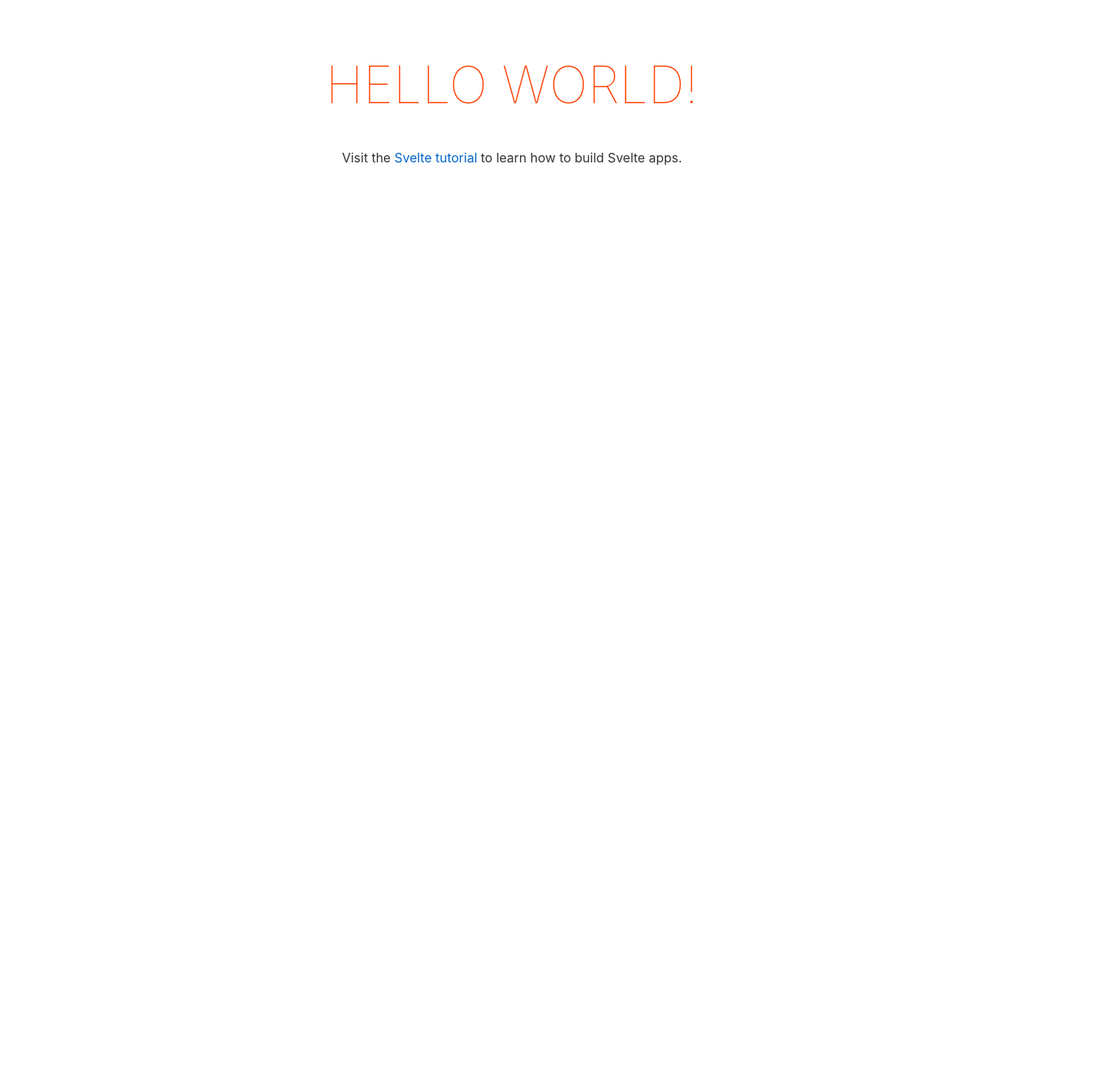
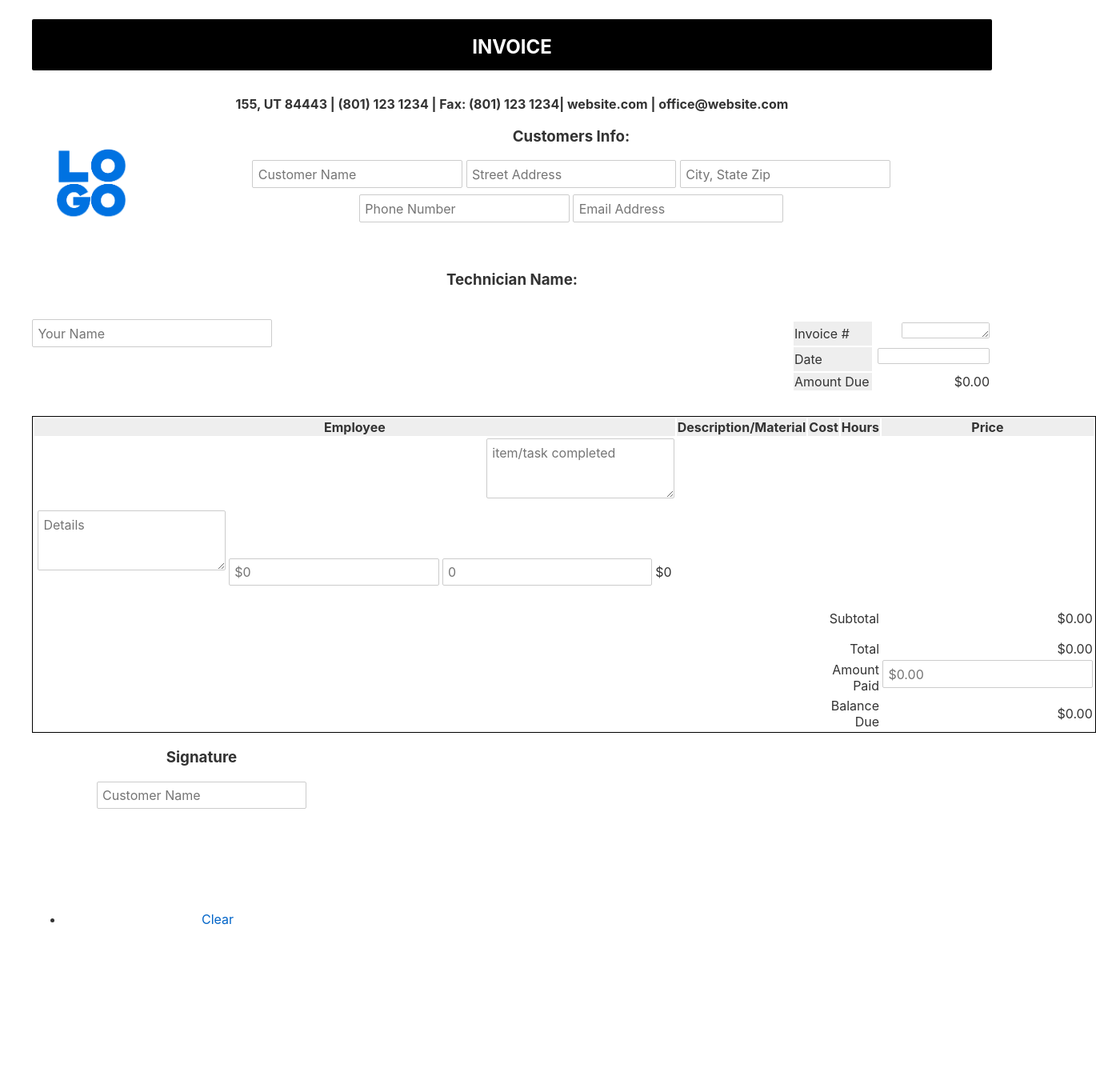
Before and after one commit to fanko89/Final-Project, a Svelte app in the folder my-svelte-app/: page / in a window 1280 px wide. Shown: the top 1365 px of the page at 80% size, 1370 px wide, since content can reach past the window. Before the commit the page ends 800 px from the top, so only its background shows below. Built offline with nearby package versions, Linux system fonts and the light colour scheme.

Commit message:
css and html

```diff
--- a/my-svelte-app/src/App.svelte
+++ b/my-svelte-app/src/App.svelte
@@ -1,8 +1,162 @@
 <script>
-	export let name;
+	export let date;
+	import './lib/styles/styles.css';
+
+
 </script>
 
-<main>
+<main><form class="ui form">
+
+
+
+
+	<div id="page-wrap">
+
+		  <textarea class="header">INVOICE</textarea>
+
+		  <div id="info">
+			<p><strong>155, UT 84443 | (801) 123 1234 | Fax: (801) 123 1234| website.com | office@website.com</strong></p></div>
+
+			<div class="logo">
+				<img id="image" src="/img/logo.png" alt="logo" />
+			  </div>
+
+
+
+
+		  <div id="identity">
+
+		  <h3>Customers Info:</h3>
+
+		<input type="text" textarea id="name" placeholder="Customer Name"  />
+		<input type="text" textarea id="address" placeholder="Street Address" />
+		<input type="text" textarea id="region" placeholder="City, State Zip" />
+		<input type="text" textarea id="phone" placeholder="Phone Number" />
+		<input type="text" textarea id="email" placeholder="Email Address" />
+	</div>
+
+
+	<div style="clear:both"></div>
+
+	<div id="tec">
+  <h3>Technician Name:</h3>
+  <br />
+		  <input type="text" textarea id="tecName"  placeholder="Your Name" />
+
+			  <table id="data">
+				  <tr>
+					  <td class="invoiceNum">Invoice #</td>
+					  <td> <textarea id="randomNumber"></textarea></td>
+				  </tr>
+				  <tr>
+					  <td class="theDate">Date</td>
+					  <td><input type="text" textarea id="date"  placeholder="{date}" /></td>
+				  </tr>
+				  <tr>
+					  <td class="amountDue">Amount Due</td>
+					  <td><div class="due">$0.00</div></td>
+				  </tr>
+			  </table>
+		</div>
+	  <table width="100%" id="items">
+			<tr>
+				<th width="50">Employee</th>
+				<th width="219">Description/Material</th>
+				<th width="46">Cost</th>
+				<th width="46">Hours</th>
+				<th width="46">Price</th>
+			</tr>
+
+		   <tr class="item-row">
+				<td class="item-name"><div class="delete-wpr">
+				  <textarea oninput="auto_grow(this)" rows="3" id="task" textarea="textarea" placeholder="item/task completed"></textarea>
+			  <!-- <a class="delete" href="javascript:;" title="Remove row">X</a></div></td> -->
+				<td class="description"><textarea oninput="auto_grow(this)" rows="3" id="details" textarea="textarea" placeholder="Details"></textarea></td>
+				<td><input type="text" width="70px" textarea class="cost"  placeholder="$0"  /></td>
+				<td><input type="text" width="70px" textarea class="qty" placeholder="0" /></td>
+				<td><span class="price">$0</span></td>
+			</tr>
+
+			<tr id="hiderow">
+			  <!-- <td colspan="5"><a id="addrow" href="javascript:;" title="Add a row"> add a row</a></td> -->
+			</tr>
+
+			<tr>
+				<td height="48" colspan="2" class="blank"></td>
+			  <td colspan="2" class="total-line">Subtotal</td>
+				<td class="total-value"><div id="subtotal">$0.00</div></td>
+			</tr>
+			<tr>
+
+				<td colspan="2" class="blank"></td>
+				<td colspan="2" class="total-line">Total</td>
+				<td class="total-value"><div id="total">$0.00</div></td>
+			</tr>
+			<tr>
+				<td colspan="2" class="blank"></td>
+				<td colspan="2" class="total-line">Amount Paid</td>
+
+				<td width="86" class="total-value"><input type="text" textarea id="paid"  placeholder="$0.00" /></td>
+			</tr>
+			<tr>
+				<td colspan="2" class="blank">&nbsp;</td>
+				<td colspan="2" class="total-line balance">Balance Due</td>
+				<td class="total-value balance"><div class="due">$0.00</div></td>
+			</tr>
+
+		  </table>
+
+
+
+		  <div class="sigPad" id="smoothed-variableStrokeWidth" style="width:424px;">
+  <h3>Signature</h3>
+			  <input type="text" textarea id="customer-title"  placeholder="Customer Name" />
+  <br>
+
+
+  <div class="sig sigWrapper" style="height:auto;">
+  <div class="typed"></div>
+  <canvas class="pad" width="420" height="100"></canvas>
+  <input type="hidden" name="output-3" class="output">
+  </div>
+
+  <ul class="sigNav">
+  <li class="clearButton"><a href="#clear">Clear</a></li>
+  </ul>
+		  </div>
+  <br>
+  <br>
+  <br>
+  <br>
+  <br>
+  <br>
+  <br>
+  <br>
+  <br>
+  <br>
+  <br>
+
+
+
+	  <div id="terms">
+		<h5>Notes</h5>
+		<textarea oninput="auto_grow(this)" rows="4" id="notes" textarea="textarea"></textarea>
+		</div>
+
+  </div>
+  </form>
+
+
+
+  <div class="row">
+	  <div class="col-sm-offset-5 col-sm-2 text-center">
+  <div class="btn btn-danger btn-lg" id="create_pdf">Create PDF
+  </div>
+  </div>
+  </div>
+  <br/>
+  <br/>
+  <br/>
 	<h1>Hello {name}!</h1>
 	<p>Visit the <a href="https://svelte.dev/tutorial">Svelte tutorial</a> to learn how to build Svelte apps.</p>
 </main>
--- /dev/null
+++ b/my-svelte-app/src/lib/styles/styles.css
@@ -0,0 +1,69 @@
+#page-wrap {
+    width: 1200px;
+    margin: 0 auto;
+}
+#page-wrap .header{
+    resize: none;
+    width:100%;
+    height: 4rem;
+    background-color:
+    #000000;
+    color: #FFFFFF;
+    font-size: 24px;
+    font-weight: bold;
+    text-align: center;
+    padding-top: 20px;
+    border:hidden;
+}
+
+.info {
+	font-size:11px;
+	text-align:center;
+	margin:0
+}
+#top_header { width: 250px; height: 30px; float: right; margin-top: 25px;}
+
+#tec { overflow: hidden; margin-top: 15px; }
+#tecName { width:300px; font-size: 16px; float: left; }
+
+.logo img{ text-align: right; float: left; position: relative; margin-top: 0px; max-width: 310px; max-height: 148px; overflow: hidden; }
+
+
+
+
+
+#data { margin-top: 1px; width: 250px; float: right; }
+td {  text-align: right;  }
+.invoiceNum { text-align: left; background: #eee; }
+#randomNumber { width: 180px; height: 2rem; float: right; text-align:right;}
+.theDate { text-align: left; background: #eee; }
+.amountDue { text-align: left; background: #eee; }
+
+#data td textarea { width: 110px; height: 20px; text-align: right; }
+#data td input { width: 180px; height: 20px; text-align: right; }
+#data td input#date { width: 140px;  }
+
+#items { clear: both; width: 100%; margin: 30px 0 0 0; border: 1px solid black; }
+#items th { background: #eee; }
+#items textarea { width: auto; height: auto; }
+
+textarea#description{
+	width:100%;
+	display:block;
+	max-width:100%;
+	font:13px Tahoma, cursive;
+	transition:box-shadow 0.5s ease;
+	font-smoothing:subpixel-antialiased;
+
+
+}
+
+textarea#employee {
+	width:100%;
+
+	display:block;
+	max-width:100%;
+	font:13px Tahoma, cursive;
+	transition:box-shadow 0.5s ease;
+	font-smoothing:subpixel-antialiased;
+}
```
Also changed, not shown: my-svelte-app/public/img/logo.png (added).
